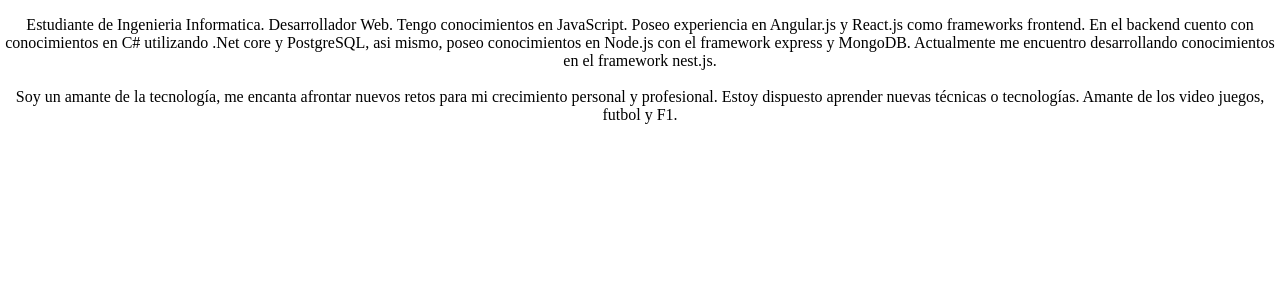
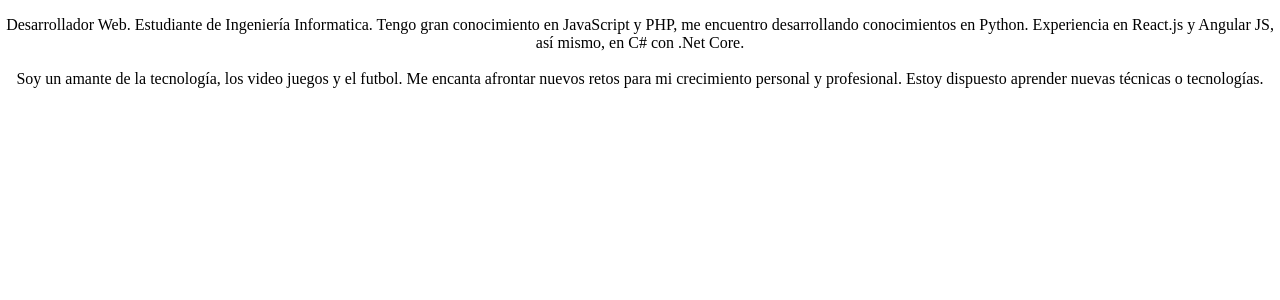
Before and after one commit to yeynerArenales/briefcase, a Next.js app: page /components/aboutMe in a window 1280 px wide. Shown: the top 300 px of the page. Built offline with nearby package versions, Linux system fonts and the light colour scheme.

Commit message:
[Master] change description

```diff
--- a/pages/components/aboutMe.tsx
+++ b/pages/components/aboutMe.tsx
@@ -6,10 +6,10 @@
       <React.Fragment>
         <div id="about" className={styles.description}>
           <p>
-            Estudiante de Ingenieria Informatica. Desarrollador Web. Tengo conocimientos en JavaScript. Poseo experiencia en Angular.js y React.js como frameworks frontend. En el backend cuento con conocimientos en C# utilizando .Net core y PostgreSQL, asi mismo, poseo conocimientos en Node.js con el framework express y MongoDB. Actualmente me encuentro desarrollando conocimientos en el framework nest.js.
+            Desarrollador Web. Estudiante de Ingeniería Informatica. Tengo gran conocimiento en JavaScript y PHP, me encuentro desarrollando conocimientos en Python. Experiencia en React.js y Angular JS, así mismo, en C# con .Net Core.
             <br />
             <br />
-            Soy un amante de la tecnología, me encanta afrontar nuevos retos para mi crecimiento personal y profesional. Estoy dispuesto aprender nuevas técnicas o tecnologías. Amante de los video juegos, futbol y F1.
+            Soy un amante de la tecnología, los video juegos y el futbol. Me encanta afrontar nuevos retos para mi crecimiento personal y profesional. Estoy dispuesto aprender nuevas técnicas o tecnologías.
           </p>
         </div>
       </React.Fragment>
```
